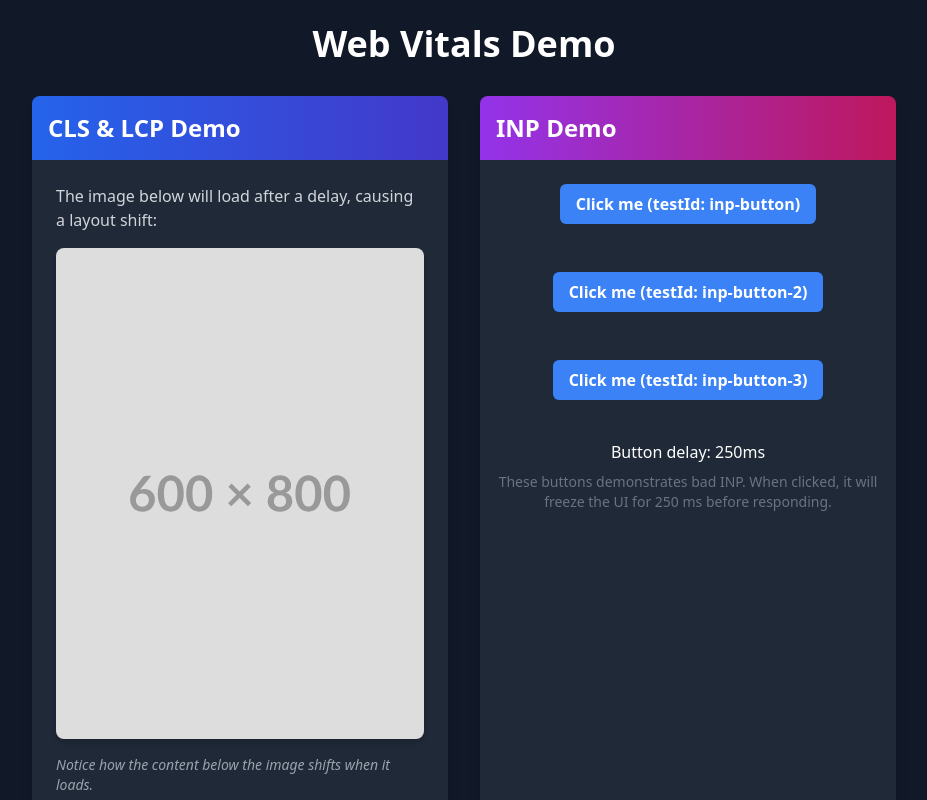
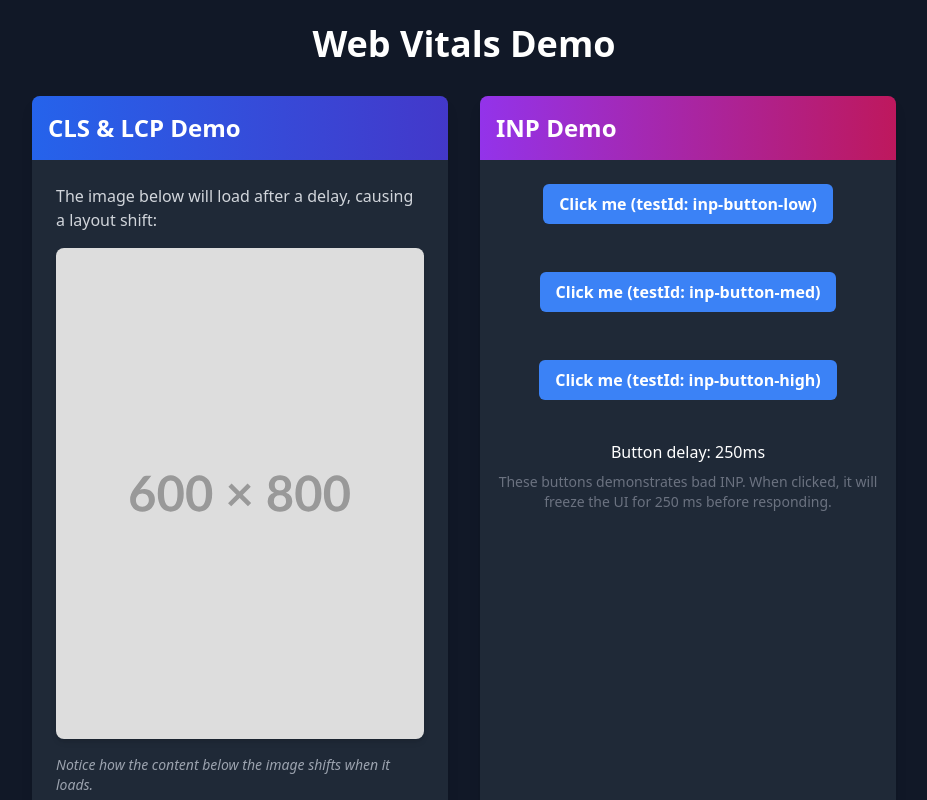
Before and after one commit to joshuscurtis/core-web-vitals-demo, a React (Vite) app: page / in a window 1280 px wide. Shown: the top 800 px of the page, without its empty margins (176-1103 px from the left). Built offline with nearby package versions, Linux system fonts and the light colour scheme.

Commit message:
add more buttons

```diff
--- a/src/App.tsx
+++ b/src/App.tsx
@@ -54,13 +54,13 @@ function App() {
             </div>
 
             <div className="p-6">
-              <BadINPButton testId={"inp-button"} delay={buttonDelay} />
+              <BadINPButton testId={"inp-button-low"} delay={50} />
             </div>
             <div className="p-6">
-              <BadINPButton testId={"inp-button-2"} delay={buttonDelay} />
+              <BadINPButton testId={"inp-button-med"} delay={300} />
             </div>
             <div className="p-6">
-              <BadINPButton testId={"inp-button-3"} delay={buttonDelay} />
+              <BadINPButton testId={"inp-button-high"} delay={800} />
             </div>
             <p className="mt-4 text-center text-white">
               Button delay: {buttonDelay}ms
```
